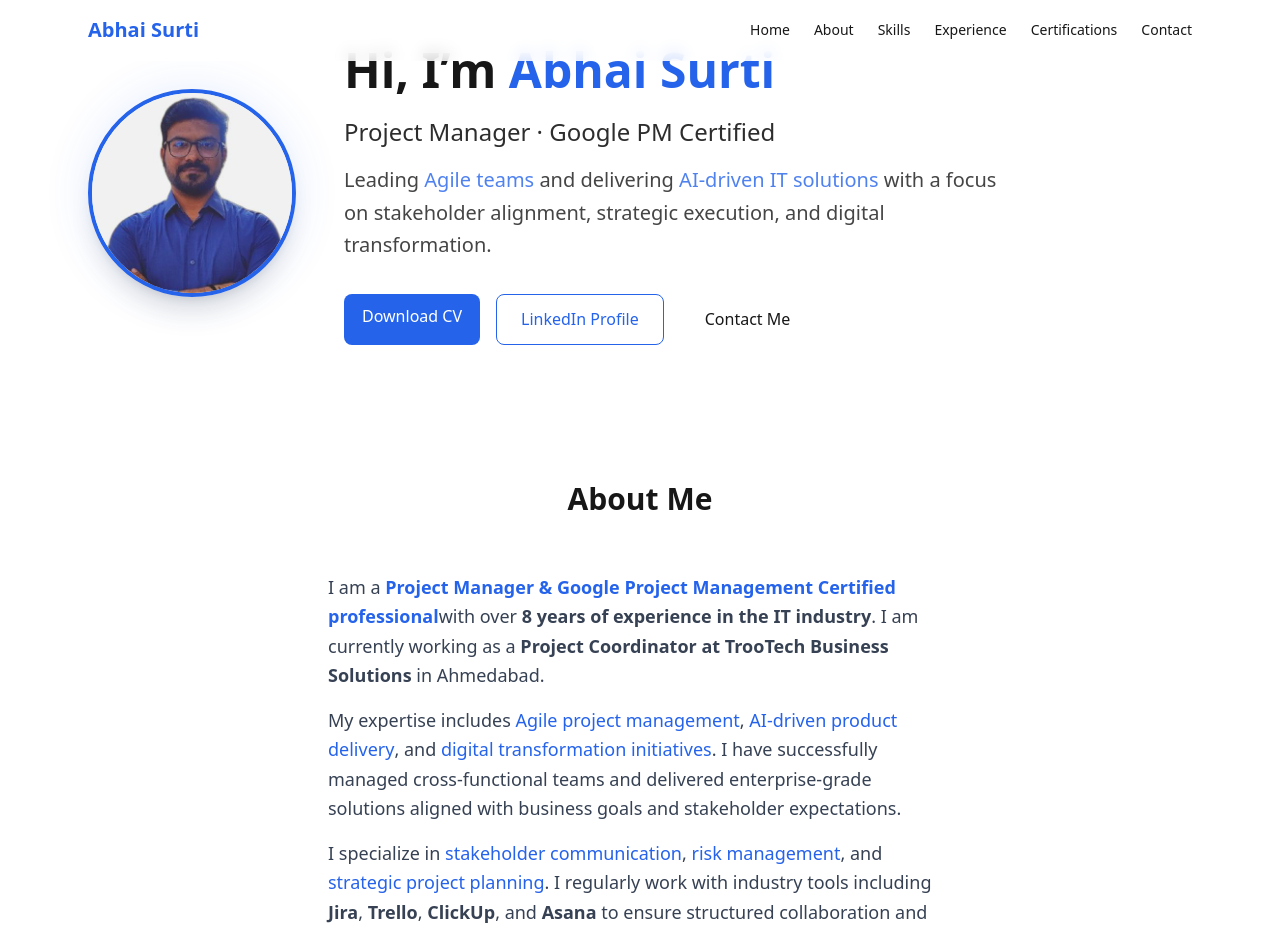
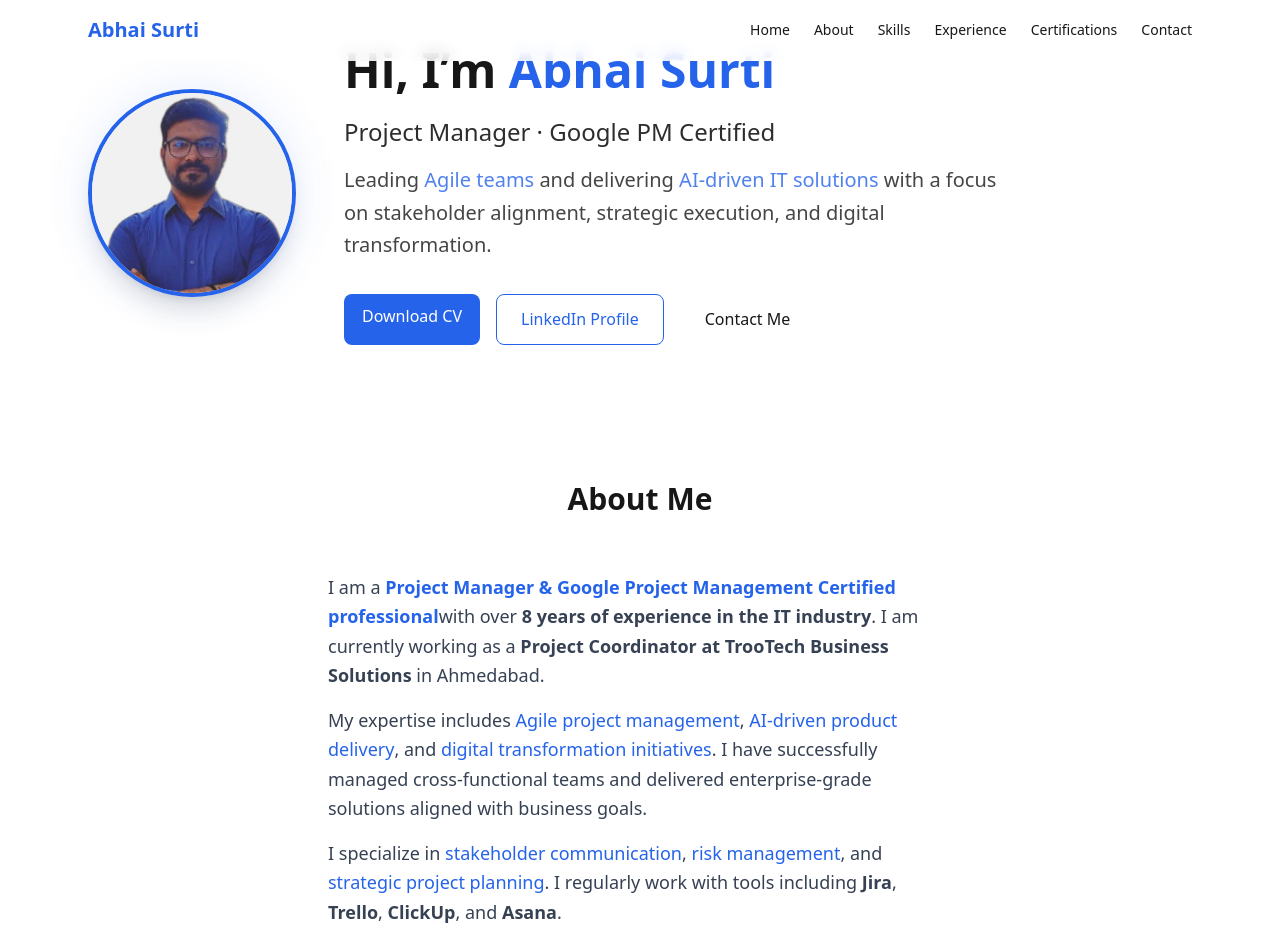
Before and after one commit to surtiabhai007-cmyk/abhai-portfolio, a Next.js app: page / in a window 1280 px wide. Shown: the top 932 px of the page. Built offline with nearby package versions, Linux system fonts and the light colour scheme.

Commit message:
Update About.js

```diff
--- a/components/About.js
+++ b/components/About.js
@@ -6,28 +6,27 @@ export default function About() {
       </h2>
 
       <div className="max-w-2xl mx-auto p-6 leading-relaxed text-base md:text-lg text-gray-700">
+
         <p>
           I am a <strong className="text-primary">Project Manager & Google Project Management Certified professional</strong>
-          with over <strong>8 years of experience in the IT industry</strong>. I am currently working as a
-          <strong> Project Coordinator at TrooTech Business Solutions</strong> in Ahmedabad.
+          with over <strong>8 years of experience in the IT industry</strong>.
+          I am currently working as a <strong>Project Coordinator at TrooTech Business Solutions</strong> in Ahmedabad.
         </p>
 
         <p className="mt-4">
           My expertise includes <span className="text-primary font-medium">Agile project management</span>,
           <span className="text-primary font-medium"> AI-driven product delivery</span>, and
           <span className="text-primary font-medium"> digital transformation initiatives</span>.
-          I have successfully managed cross-functional teams and delivered enterprise-grade solutions
-          aligned with business goals and stakeholder expectations.
+          I have successfully managed cross-functional teams and delivered enterprise-grade solutions aligned with business goals.
         </p>
 
         <p className="mt-4">
           I specialize in <span className="text-primary font-medium">stakeholder communication</span>,
           <span className="text-primary font-medium"> risk management</span>, and
           <span className="text-primary font-medium"> strategic project planning</span>.
-          I regularly work with industry tools including
-          <strong> Jira</strong>, <strong> Trello</strong>, <strong> ClickUp</strong>, and <strong> Asana </strong>
-          to ensure structured collaboration and on-time project delivery.
+          I regularly work with tools including <strong>Jira</strong>, <strong>Trello</strong>, <strong>ClickUp</strong>, and <strong>Asana</strong>.
         </p>
+
       </div>
     </section>
   );
```
